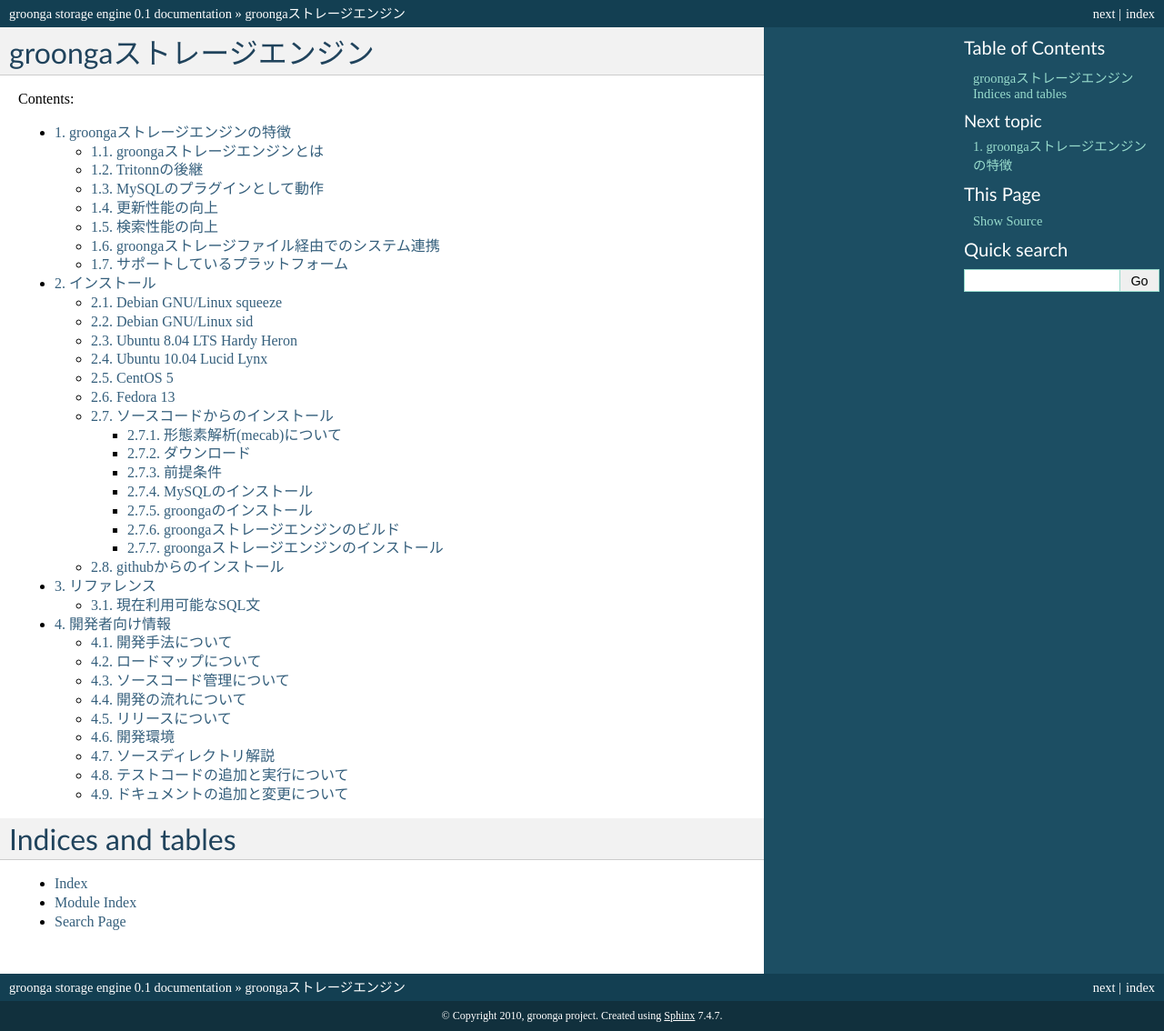
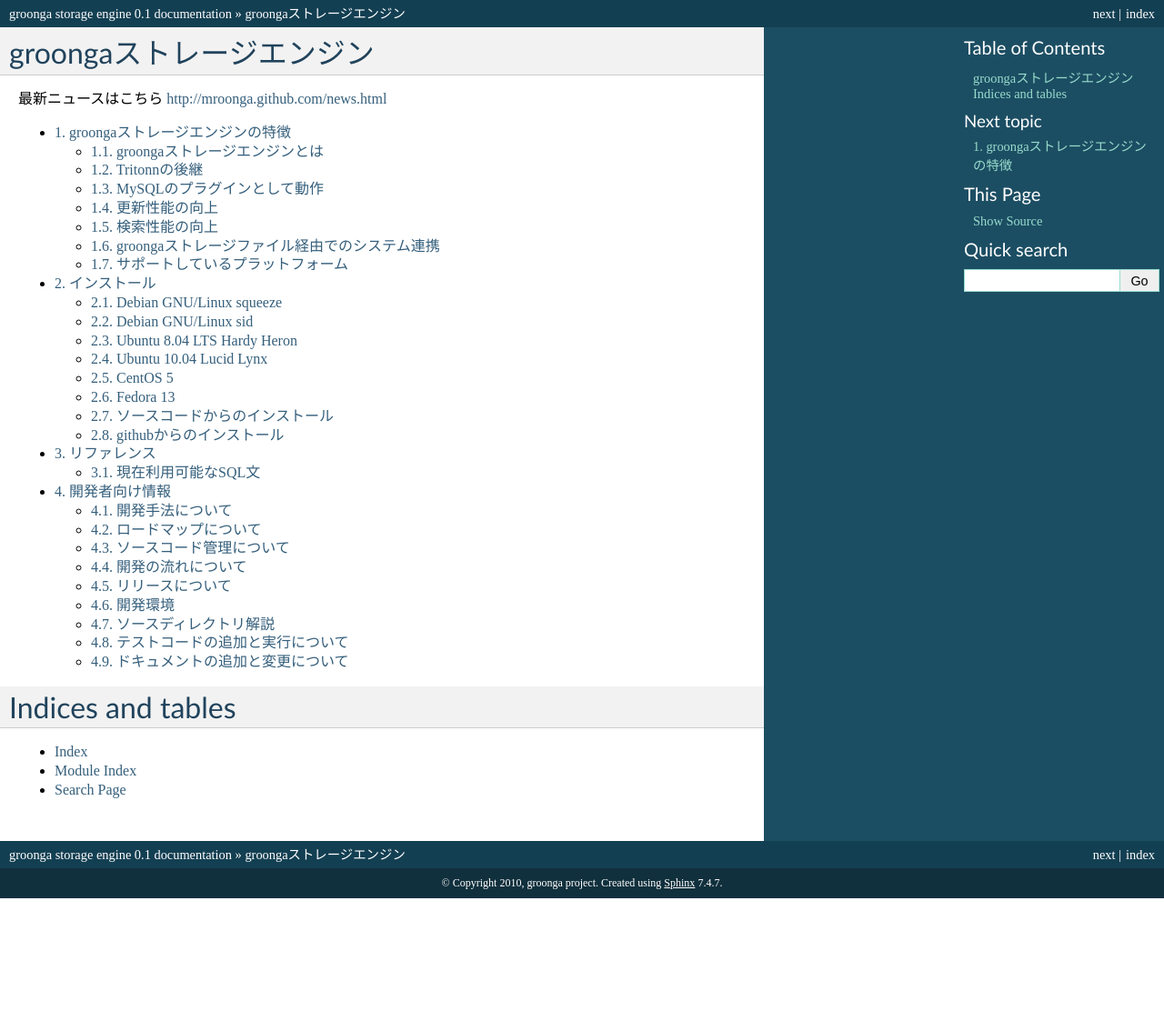
Before and after one commit to mroonga/mroonga, a Sphinx documentation site: the page built from doc/ja/source/index.rst, in a window 1280 px wide and 1134 px high. Shown: the whole window at 91% size. Built offline with Sphinx 7.4.7, drawn with Linux system fonts in a browser that asks for light colours; some of the changed lines change nothing that is shown.

Commit message:
added "news" document.

```diff
--- a/doc/ja/source/index.rst
+++ b/doc/ja/source/index.rst
@@ -6,10 +6,10 @@
 groongaストレージエンジン
 ==================================================
 
-Contents:
+最新ニュースはこちら http://mroonga.github.com/news.html
 
 .. toctree::
-   :maxdepth: 3
+   :maxdepth: 2
    :numbered:
 
    characteristic
--- /dev/null
+++ b/doc/ja/source/news.rst
@@ -0,0 +1,37 @@
+.. highlightlang:: none
+
+最新ニュース
+============
+
+0.2 リリース - 2010/09/29
+-------------------------
+
+改良
+++++
+
+* packages.groonga.orgでのバイナリパッケージ配布開始。aptitude/yumによるインストールが可能に。
+* バイナリログの出力に対応。
+
+変更
+++++
+
+* 共有ライブラリの名前を"libgroonga_storage_engine.so"から"ha_groonga.so"に変更。
+* configureオプションの ``--with-mysql`` および ``--libdir`` を削除。
+* configureオプションの ``--with-mysql-source`` および ``--with-mysql-config`` を追加。
+
+修正
+++++
+
+* ヘッダファイルのincludeパスを修正。
+* "SHOW CREATE TABLE"に出力されるENGINE名を修正。
+
+感謝
+++++
+
+* とみたまさひろさん
+
+
+0.1 リリース - 2010/08/19
+-------------------------
+
+初回テストリリース
```
